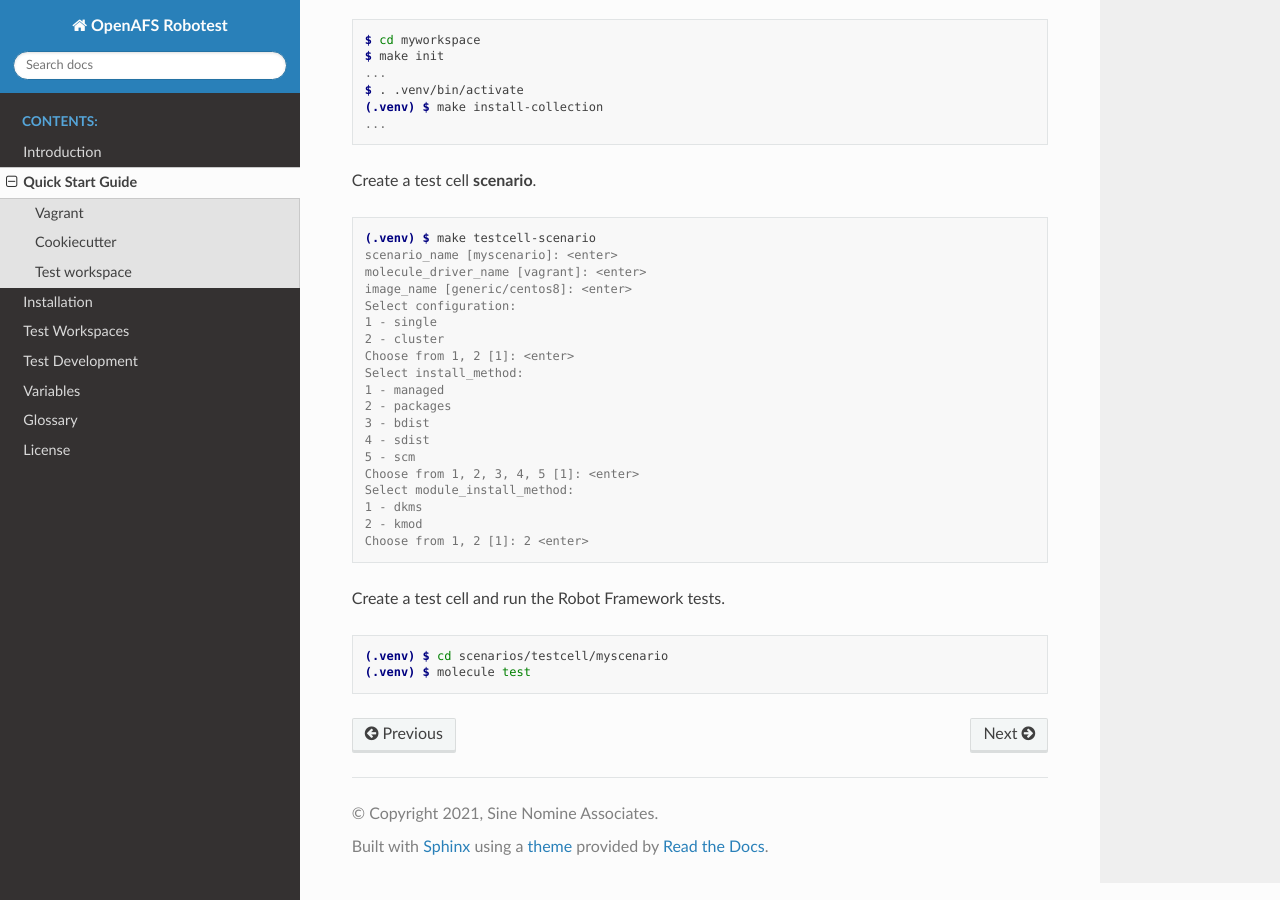
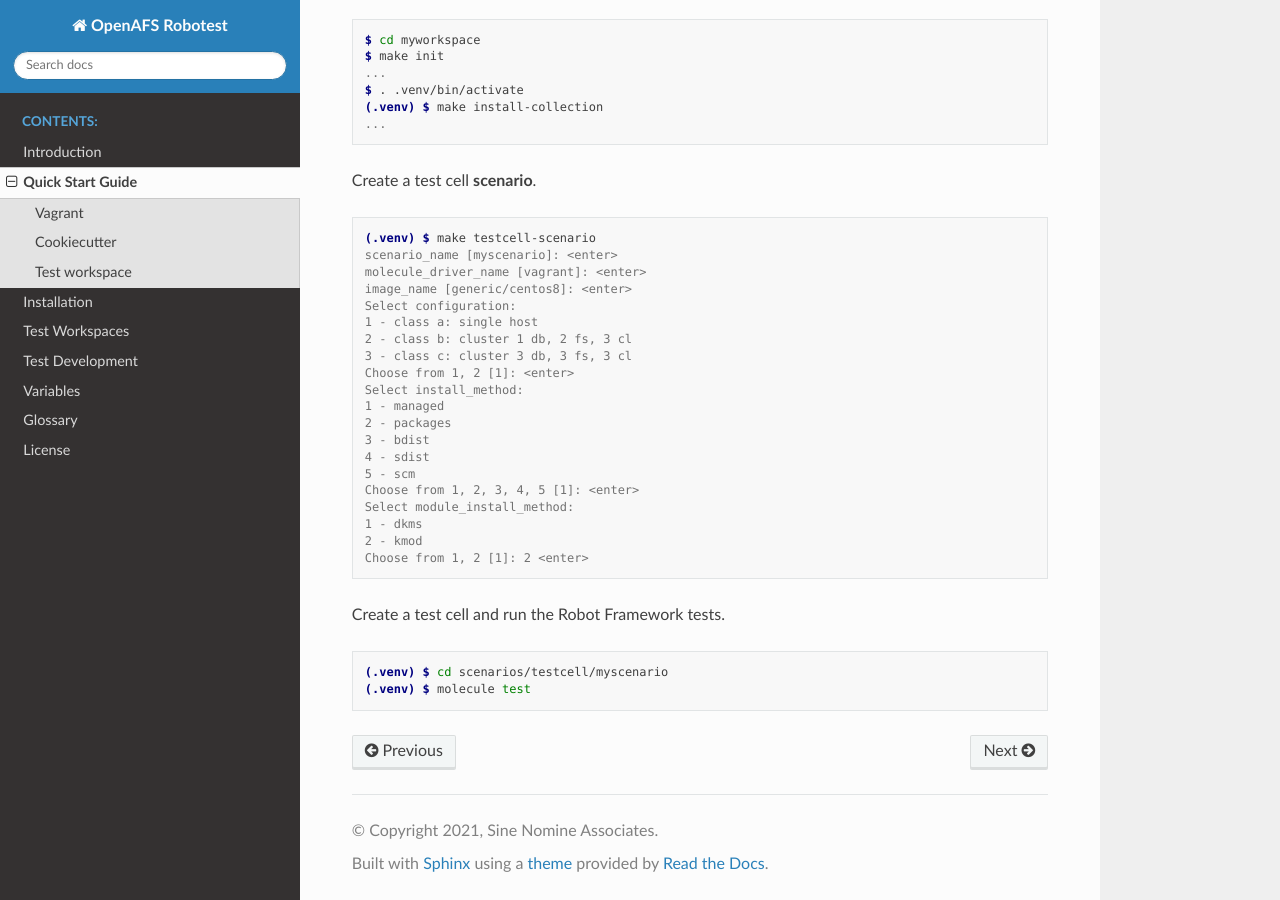
Before and after one commit to openafs-contrib/openafs-robotest, a Sphinx documentation site: the page built from docs/source/guide.rst, in a window 1280 px wide and 900 px high, scrolled down 1073 px. Built offline with Sphinx 7.4.7 and the Read the Docs theme 2.0.0, drawn with Linux system fonts in a browser that asks for light colours.

Commit message:
Add configuration classes to testcell template
Add host configuration classes so make it easier to create scenarios
with different host configurations (e.g. one or three databases, etc)

Also add an example per host variable.

```diff
--- a/docs/source/guide.rst
+++ b/docs/source/guide.rst
@@ -71,8 +71,9 @@ Create a test cell **scenario**.
     molecule_driver_name [vagrant]: <enter>
     image_name [generic/centos8]: <enter>
     Select configuration:
-    1 - single
-    2 - cluster
+    1 - class a: single host
+    2 - class b: cluster 1 db, 2 fs, 3 cl
+    3 - class c: cluster 3 db, 3 fs, 3 cl
     Choose from 1, 2 [1]: <enter>
     Select install_method:
     1 - managed
```
Also changed, not shown: 3 other files.
